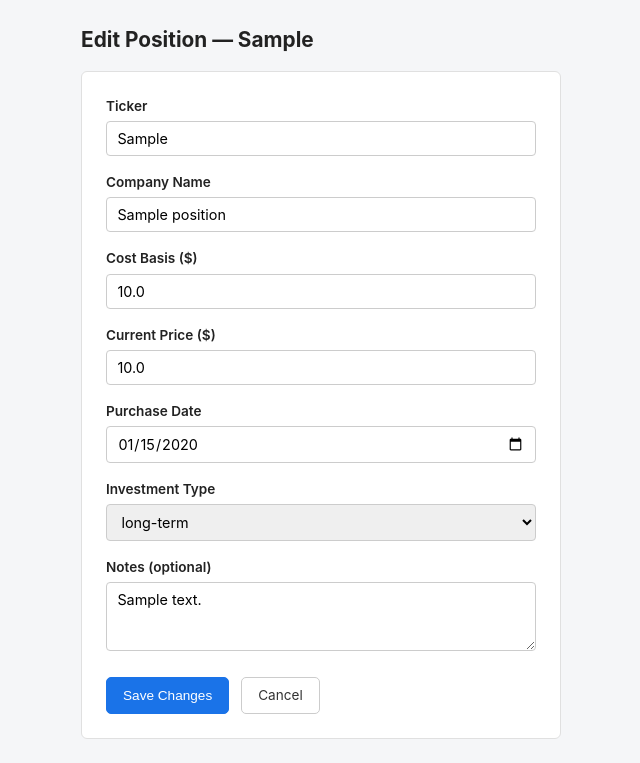
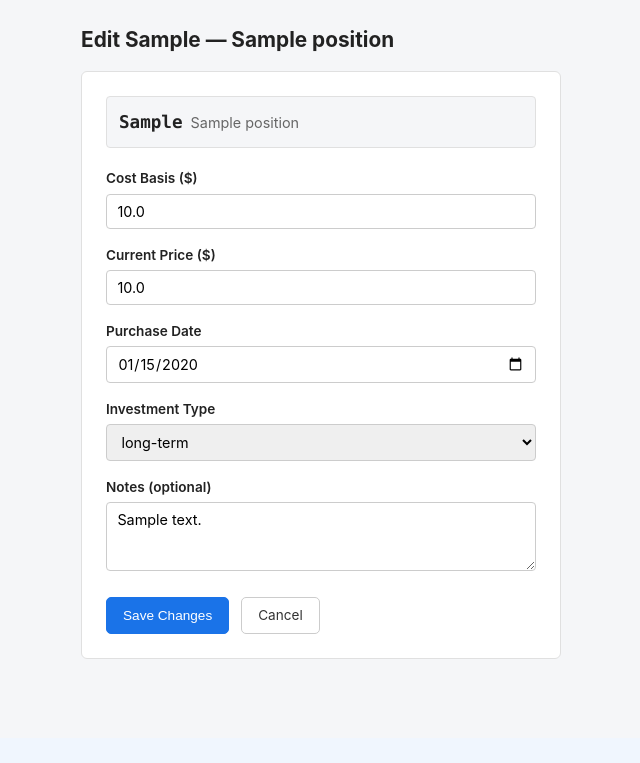
Before and after one commit to ryankmcintyre/StockSentinal, a FastAPI app: page /edit/1 in a window 1280 px wide. Shown: the part 62-825 px from the top of the page, without its empty margins (33-673 px from the left). After the commit the page ends 721 px from the top, so only its background shows below. Run offline with FastAPI, Linux system fonts and the light colour scheme; tables that the repository leaves empty hold one stand-in row (values such as "Sample post").

Commit message:
Improve edit position screen with read-only ticker/company
- Replace editable ticker and company name inputs with a prominent
  read-only identity header showing both values
- Update page title and heading to reflect 'Edit' language
- Remove ticker and company_name from POST /edit form parameters;
  these fields are now immutable after position creation
- Add CSS styling for the position-identity display block

Closes #12

Co-authored-by: Copilot <223556219+Copilot@users.noreply.github.com>

```diff
--- a/app/main.py
+++ b/app/main.py
@@ -264,8 +264,6 @@ def edit_position_form(position_id: int, request: Request, db: Session = Depends
 @app.post("/edit/{position_id}")
 def edit_position(
     position_id: int,
-    ticker: str = Form(...),
-    company_name: str = Form(...),
     cost_basis: float = Form(...),
     initial_purchase_date: str = Form(...),
     investment_type: str = Form(...),
@@ -273,12 +271,14 @@ def edit_position(
     notes: str = Form(""),
     db: Session = Depends(get_db),
 ):
-    """Update an existing position and redirect to portfolio."""
+    """Update an existing position and redirect to portfolio.
+
+    Ticker and company name are immutable after creation and are not
+    accepted from the form.
+    """
     pos = db.query(Position).filter(Position.id == position_id).first()
     if not pos:
         return RedirectResponse(url="/", status_code=303)
-    pos.ticker = ticker.strip().upper()
-    pos.company_name = company_name.strip()
     pos.cost_basis = cost_basis
     pos.initial_purchase_date = date.fromisoformat(initial_purchase_date)
     pos.investment_type = investment_type
--- a/app/static/styles.css
+++ b/app/static/styles.css
@@ -321,3 +321,25 @@ h2 {
     background: #f5f6f8;
     color: #666;
 }
+
+/* --- Edit form position identity --- */
+
+.position-identity {
+    display: flex;
+    align-items: baseline;
+    gap: 0.5rem;
+    padding: 0.75rem;
+    margin-bottom: 1.25rem;
+    background: #f5f6f8;
+    border: 1px solid #e0e0e0;
+    border-radius: 4px;
+}
+
+.position-identity .ticker {
+    font-size: 1.1rem;
+}
+
+.position-identity .company-name {
+    font-size: 0.9rem;
+    color: #666;
+}
--- a/app/templates/edit_position.html
+++ b/app/templates/edit_position.html
@@ -2,17 +2,12 @@
 {% block title %}Edit {{ position.ticker }} — Stock Sentinel{% endblock %}
 {% block content %}
 
-<h2>Edit Position — {{ position.ticker }}</h2>
+<h2>Edit {{ position.ticker }} — {{ position.company_name }}</h2>
 
 <form method="post" action="/edit/{{ position.id }}" class="position-form">
-    <div class="form-group">
-        <label for="ticker">Ticker</label>
-        <input type="text" id="ticker" name="ticker" required maxlength="10" value="{{ position.ticker }}">
-    </div>
-
-    <div class="form-group">
-        <label for="company_name">Company Name</label>
-        <input type="text" id="company_name" name="company_name" required value="{{ position.company_name }}">
+    <div class="position-identity">
+        <span class="ticker">{{ position.ticker }}</span>
+        <span class="company-name">{{ position.company_name }}</span>
     </div>
 
     <div class="form-group">
```
